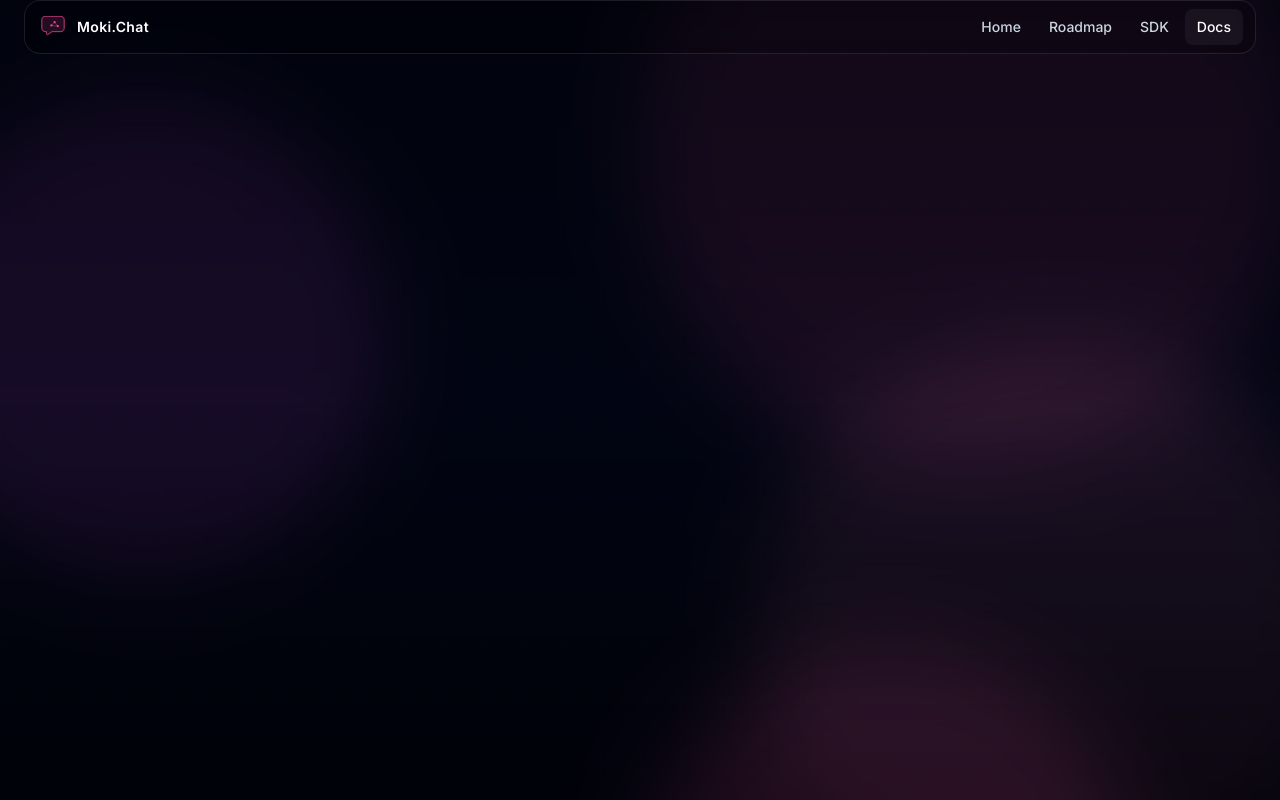
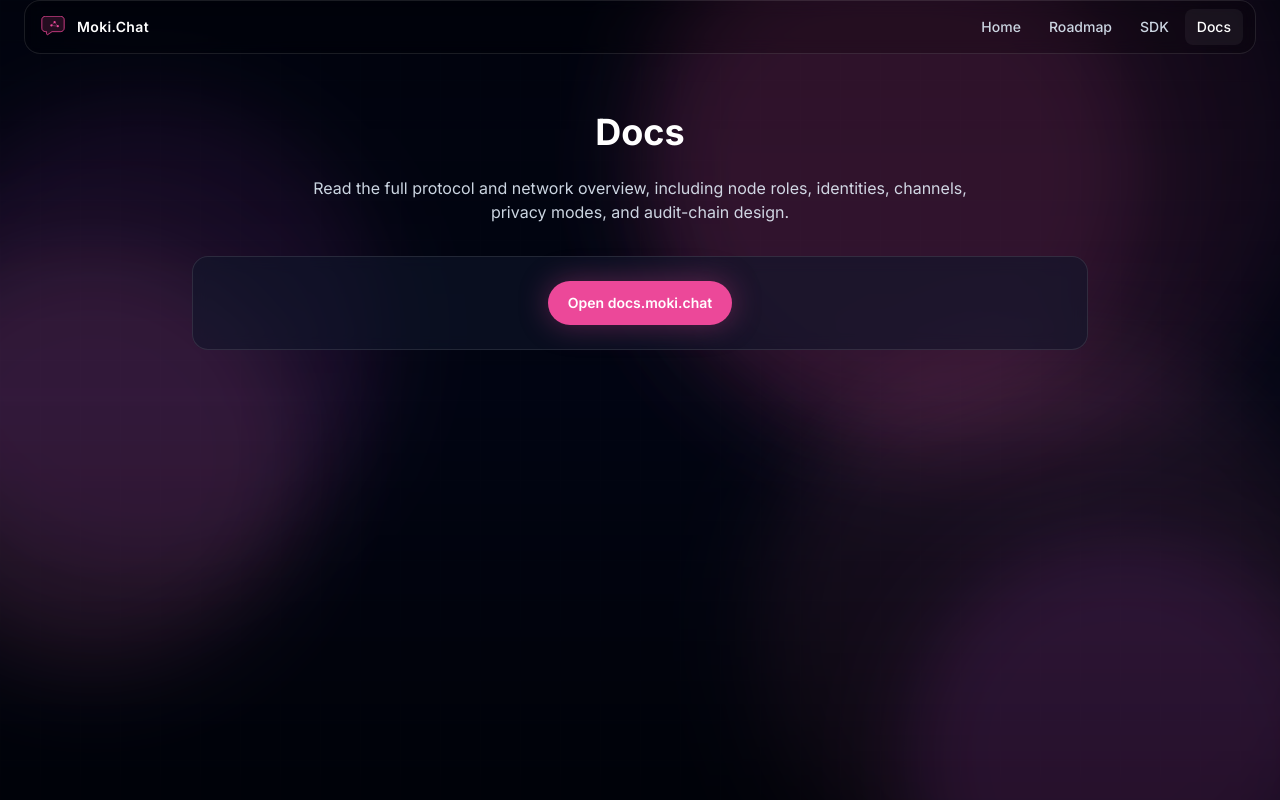
Before and after one commit to gramtop961/frontend-repo_ayccqo4n_2ideby, a React (Vite) app: page /docs in a window 1280 px wide. Shown: the top 800 px of the page. Built offline with nearby package versions, Linux system fonts and the light colour scheme; a web font is replaced by a local one.

Commit message:
Update project prj_ayccqo4n - 2025-11-21T19:56:36.374Z

```diff
--- a/src/Router.jsx
+++ b/src/Router.jsx
@@ -1,4 +1,5 @@
 import { Routes, Route } from 'react-router-dom'
+import App from './App'
 import Home from './pages/Home'
 import Roadmap from './pages/Roadmap'
 import SDK from './pages/SDK'
@@ -7,10 +8,12 @@
 function RouterView() {
   return (
     <Routes>
-      <Route path="/" element={<Home />} />
-      <Route path="/roadmap" element={<Roadmap />} />
-      <Route path="/sdk" element={<SDK />} />
-      <Route path="/docs" element={<Docs />} />
+      <Route element={<App />}>
+        <Route path="/" element={<Home />} />
+        <Route path="/roadmap" element={<Roadmap />} />
+        <Route path="/sdk" element={<SDK />} />
+        <Route path="/docs" element={<Docs />} />
+      </Route>
     </Routes>
   )
 }
--- a/src/main.jsx
+++ b/src/main.jsx
@@ -1,14 +1,12 @@
 import React from 'react'
 import ReactDOM from 'react-dom/client'
 import { BrowserRouter } from 'react-router-dom'
-import App from './App'
 import RouterView from './Router'
 import './index.css'
 
 ReactDOM.createRoot(document.getElementById('root')).render(
   <React.StrictMode>
     <BrowserRouter>
-      <App />
       <RouterView />
     </BrowserRouter>
   </React.StrictMode>,
```
Also changed, not shown: 1 other file (tests, documents, lock files or other folders).
